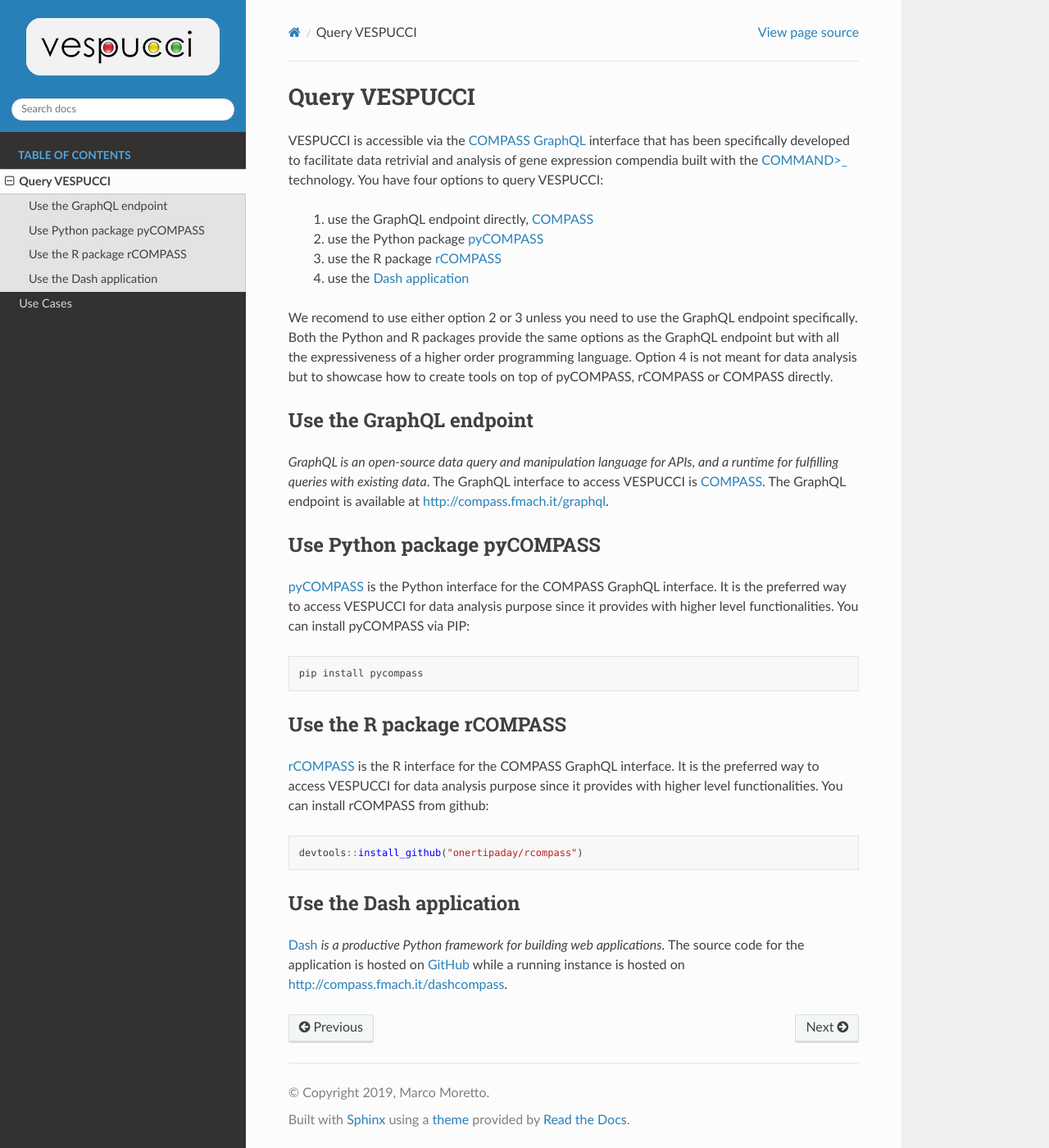
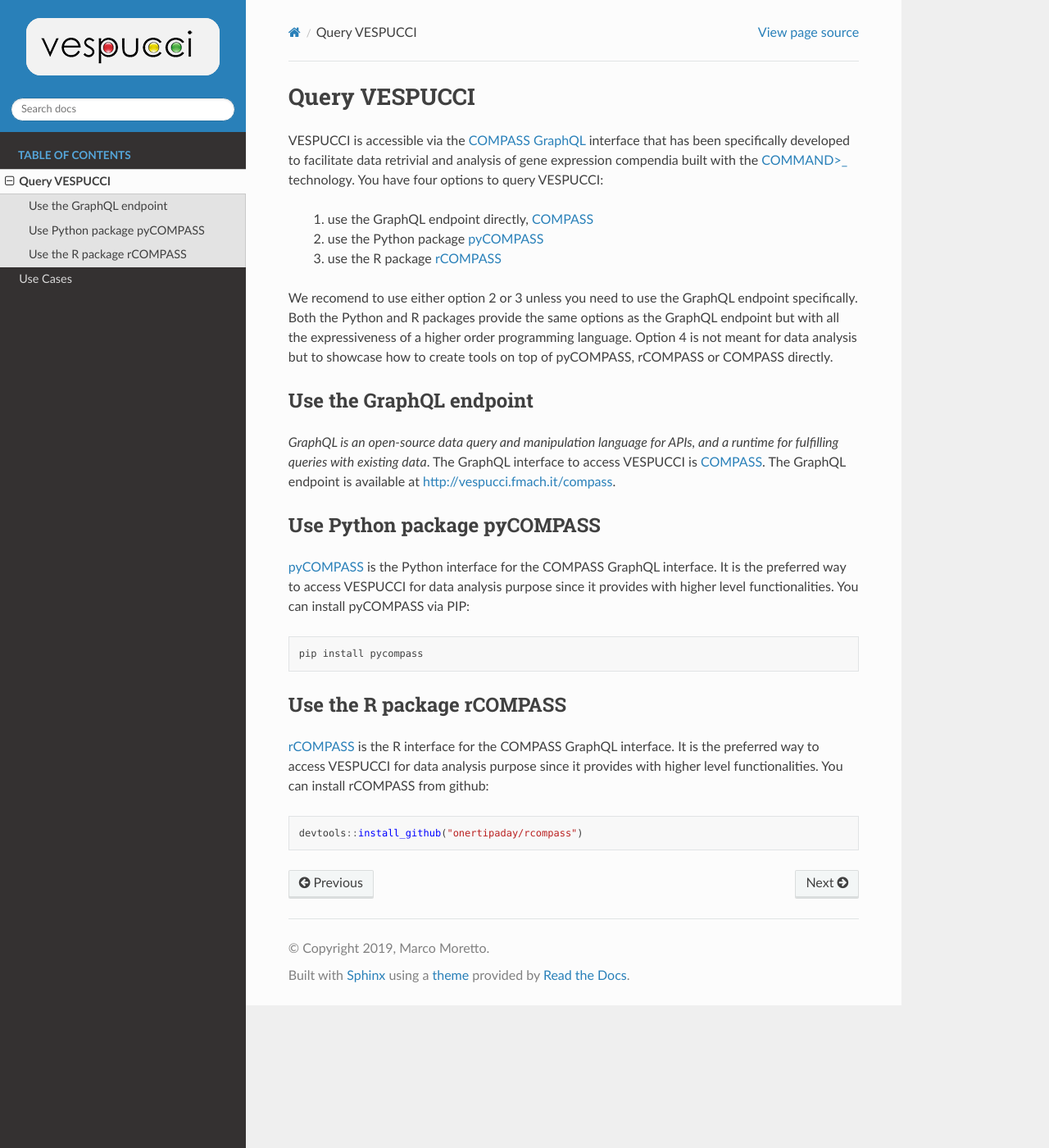
Before and after one commit to marcomoretto/VESPUCCI, a Sphinx documentation site: the page built from docs/query_vespucci.rst, in a window 1280 px wide and 1400 px high. Shown: the whole window at 82% size. Built offline with Sphinx 7.4.7 and the Read the Docs theme 2.0.0, drawn with Linux system fonts in a browser that asks for light colours.

Commit message:
update docs

```diff
--- a/docs/query_vespucci.rst
+++ b/docs/query_vespucci.rst
@@ -10,13 +10,11 @@
 
  3. use the R package `rCOMPASS <https://onertipaday.github.io/rcompass/>`_
 
- 4. use the `Dash application <http://compass.fmach.it/dashcompass>`_
-
 We recomend to use either option 2 or 3 unless you need to use the GraphQL endpoint specifically. Both the Python and R packages provide the same options as the GraphQL endpoint but with all the expressiveness of a higher order programming language. Option 4 is not meant for data analysis but to showcase how to create tools on top of pyCOMPASS, rCOMPASS or COMPASS directly.
 
 Use the GraphQL endpoint
 ------------------------
-*GraphQL is an open-source data query and manipulation language for APIs, and a runtime for fulfilling queries with existing data*. The GraphQL interface to access VESPUCCI is `COMPASS <https://compass-.readthedocs.io>`_. The GraphQL endpoint is available at http://compass.fmach.it/graphql.
+*GraphQL is an open-source data query and manipulation language for APIs, and a runtime for fulfilling queries with existing data*. The GraphQL interface to access VESPUCCI is `COMPASS <https://compass-.readthedocs.io>`_. The GraphQL endpoint is available at http://vespucci.fmach.it/compass.
 
 Use Python package pyCOMPASS
 ----------------------------
@@ -33,7 +31,3 @@
 .. code-block:: R
 
     devtools::install_github("onertipaday/rcompass")
-
-Use the Dash application
---------------------------
-`Dash <https://dash.plotly.com/introduction>`_ *is a productive Python framework for building web applications.* The source code for the application is hosted on `GitHub <https://github.com/marcomoretto/dashcompass>`_ while a running instance is hosted on `http://compass.fmach.it/dashcompass <http://compass.fmach.it/dashcompass>`_.
```
